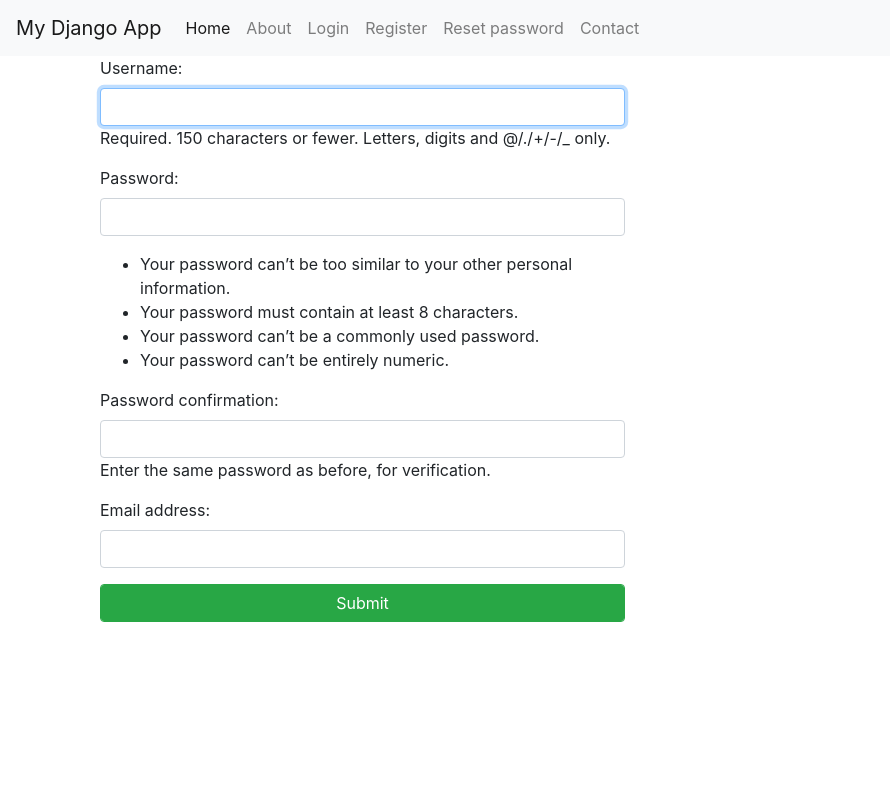
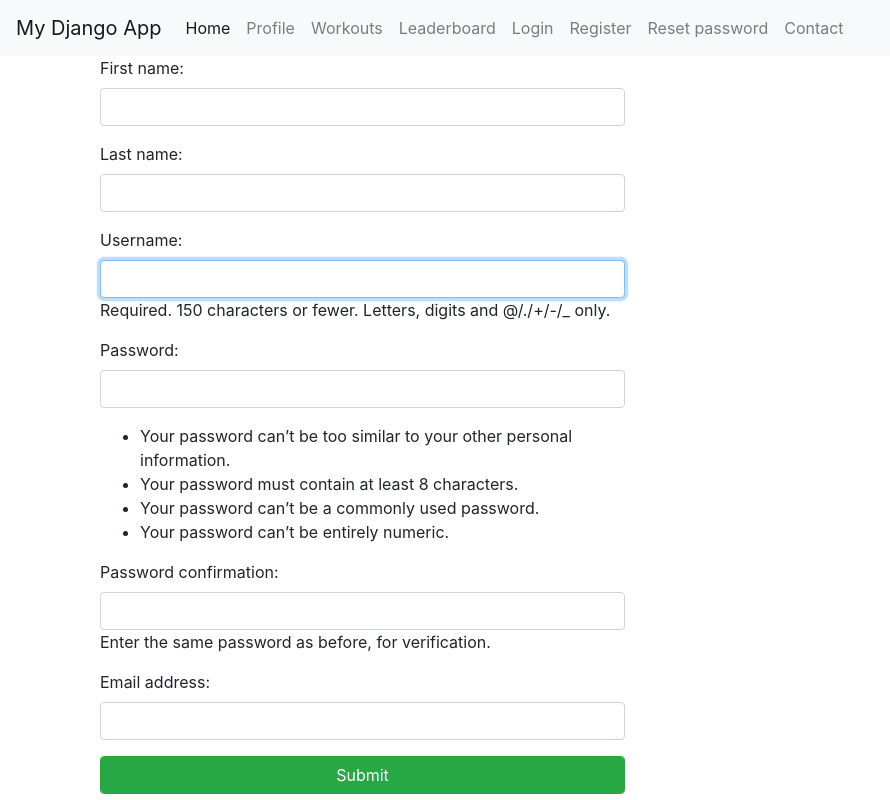
Before and after one commit to Lexi9616/Crossfit_project, a Django app: page /create-user/ in a window 1280 px wide. Shown: the whole page, without its empty margins (0-890 px from the left). Run offline with Django 5.2, Linux system fonts and the light colour scheme; some libraries are stand-ins or nearby versions.

Commit message:
register, login, reset password

```diff
--- a/Crossfit_project/settings.py
+++ b/Crossfit_project/settings.py
@@ -11,6 +11,8 @@ https://docs.djangoproject.com/en/5.0/ref/settings/
 """
 
 from pathlib import Path
+
+from django.urls import reverse_lazy
 
 # Build paths inside the project like this: BASE_DIR / 'subdir'.
 BASE_DIR = Path(__file__).resolve().parent.parent
@@ -125,3 +127,6 @@ STATIC_URL = 'static/'
 DEFAULT_AUTO_FIELD = 'django.db.models.BigAutoField'
 
 AUTH_USER_MODEL = 'crossfit.Profile'
+
+LOGIN_REDIRECT_URL = reverse_lazy('home')
+LOGOUT_REDIRECT_URL = reverse_lazy('login')
--- a/crossfit/forms.py
+++ b/crossfit/forms.py
@@ -8,8 +8,10 @@ from crossfit.models import Profile
 class UserForm(UserCreationForm):
     class Meta:
         model = Profile
-        fields = ['username', 'password1', 'password2', 'email']
+        fields = ['first_name', 'last_name', 'username', 'password1', 'password2', 'email']
         widgets = {
+            'first_name': forms.TextInput(attrs={'class': 'form-control'}),
+            'last_name': forms.TextInput(attrs={'class': 'form-control'}),
             'username': forms.TextInput(attrs={'class': 'form-control'}),
             'password1': forms.PasswordInput(attrs={'class': 'form-control'}),
             'password2': forms.PasswordInput(attrs={'class': 'form-control'}),
@@ -70,3 +72,22 @@ class PasswordSetForm(SetPasswordForm):
         super().__init__(*args, **kwargs)
         self.fields['new_password1'].widget.attrs.update({'class': 'form-control'})
         self.fields['new_password2'].widget.attrs.update({'class': 'form-control'})
+
+
+class ProfileForm(forms.ModelForm):
+    class ProfileForm(forms.ModelForm):
+        GENDER_CHOICES = (
+            ('male', 'Male'),
+            ('female', 'Female'))
+
+        gender = forms.ChoiceField(choices=GENDER_CHOICES, widget=forms.Select(attrs={'class': 'form-select'}))
+
+    class Meta:
+        model = Profile
+        fields = ['gender', 'age', 'height', 'weight']
+        widgets = {
+            'age': forms.NumberInput(attrs={'class': 'form-control'}),
+            'height': forms.NumberInput(attrs={'class': 'form-control'}),
+            'weight': forms.NumberInput(attrs={'class': 'form-control'})
+            # 'image': forms.FileInput(attrs={'class': 'form-control'}),
+        }
--- a/crossfit/models.py
+++ b/crossfit/models.py
@@ -3,10 +3,10 @@ from django.contrib.auth.models import AbstractUser
 
 
 class Profile(AbstractUser):
-    gender = models.CharField(max_length=20),
-    age = models.IntegerField(),
-    height = models.IntegerField(),
-    weight = models.FloatField(),
+    gender = models.CharField(max_length=20)
+    age = models.IntegerField()
+    height = models.IntegerField()
+    weight = models.FloatField()
     # profile_pic = models.ImageField()
 
     def __str__(self):
--- a/crossfit/urls.py
+++ b/crossfit/urls.py
@@ -7,5 +7,6 @@ urlpatterns = [
     path('workouts/', views.WorkoutListView.as_view(), name='workout_list'),
     path('workout/<int:pk>/', views.WorkoutDetailView.as_view(), name='workout_detail'),
     path('create-user/', views.UserCreateView.as_view(), name='create-user'),
+    path('profile/<int:pk>', views.ProfileUpdateView.as_view(), name='profile-update'),
 
 ]
--- a/crossfit/views.py
+++ b/crossfit/views.py
@@ -1,8 +1,8 @@
 from django.shortcuts import render, redirect
 from django.urls import reverse_lazy
-from django.views.generic import ListView, DetailView, CreateView
+from django.views.generic import ListView, DetailView, CreateView, UpdateView
 
-from crossfit.forms import UserForm
+from crossfit.forms import UserForm, ProfileForm
 from crossfit.models import Workout, Profile
 
 
@@ -34,3 +34,10 @@ class UserCreateView(CreateView):
             new_user.save()
 
             return redirect('login')
+
+
+class ProfileUpdateView(UpdateView):
+    model = Profile
+    template_name = 'profileupdate.html'
+    form_class = ProfileForm
+    success_url = 'profile/'
--- a/templates/base.html
+++ b/templates/base.html
@@ -23,7 +23,13 @@
                 <a class="nav-link" href="#">Home</a>
             </li>
             <li class="nav-item">
-                <a class="nav-link" href="#">About</a>
+                <a class="nav-link" href="profile/">Profile</a>
+            </li>
+            <li class="nav-item">
+                <a class="nav-link" href="workouts/">Workouts</a>
+            </li>
+            <li class="nav-item">
+                <a class="nav-link" href="#">Leaderboard</a>
             </li>
             {% if request.user.is_authenticated %}
                 <form action="{% url 'logout' %}" method="post">
--- a/templates/wklist.html
+++ b/templates/wklist.html
@@ -4,7 +4,9 @@
     <h1>Workout List</h1>
     <ul>
         {% for workout in workouts %}
-            <li>{{ workout.get_type_display }} - {{ workout.date }}</li>
+            <li><a href="{% url 'workout_detail' workout.id %}" class="btn btn-success form-control">
+                {{ workout.get_type_display }}
+            </a> - {{ workout.date }}</li>
         {% empty %}
             <li>No workouts available.</li>
         {% endfor %}
```
Also changed, not shown: db.sqlite3.
